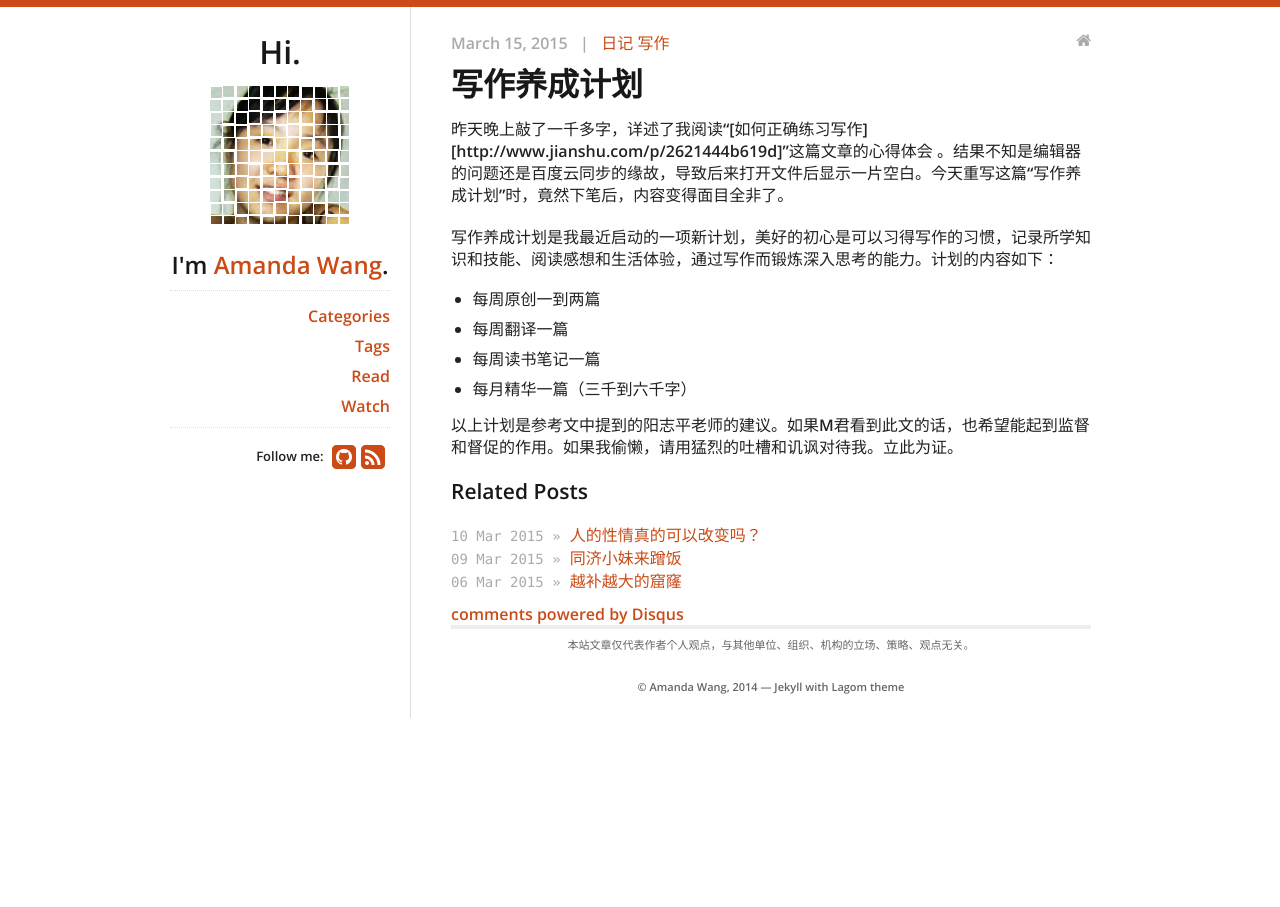
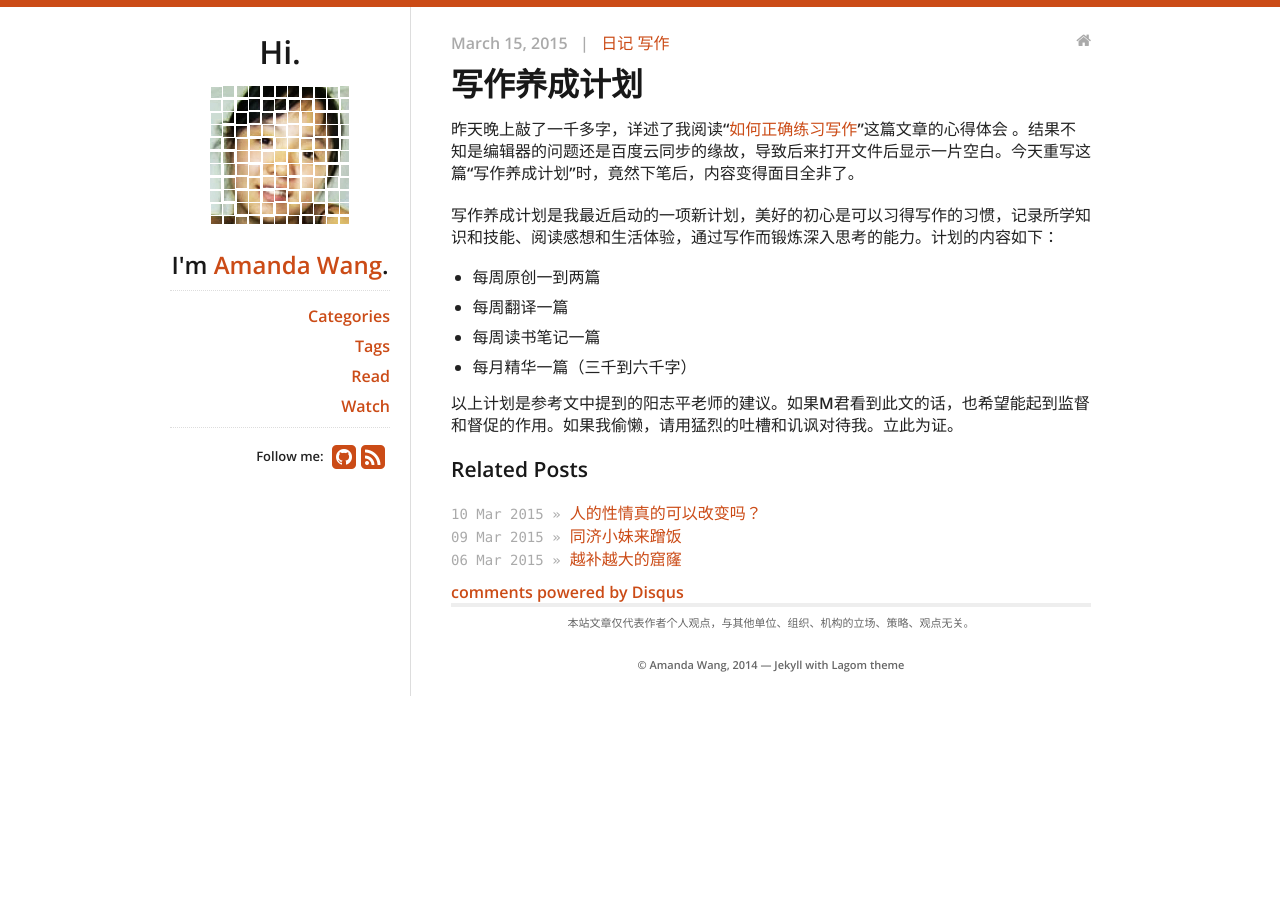
Before and after one commit to fantaghiro/fantaghiro.github.io, a Jekyll site: the page built from _posts/2015-03-15-Fostering-Writing-Habits.markdown, in a window 1280 px wide. Built offline with Jekyll 4.4.1, drawn with Linux system fonts in a browser that asks for light colours; nearby versions of some CDN libraries; comment, search, counter and statistics services are not loaded.

Commit message:
Update 2015-03-15-Fostering-Writing-Habits.markdown

```diff
--- a/_posts/2015-03-15-Fostering-Writing-Habits.markdown
+++ b/_posts/2015-03-15-Fostering-Writing-Habits.markdown
@@ -6,7 +6,7 @@ tags:
 - 日记 写作
 ---
 
-昨天晚上敲了一千多字，详述了我阅读“[如何正确练习写作][http://www.jianshu.com/p/2621444b619d]”这篇文章的心得体会 。结果不知是编辑器的问题还是百度云同步的缘故，导致后来打开文件后显示一片空白。今天重写这篇“写作养成计划”时，竟然下笔后，内容变得面目全非了。
+昨天晚上敲了一千多字，详述了我阅读“[如何正确练习写作](http://www.jianshu.com/p/2621444b619d)”这篇文章的心得体会 。结果不知是编辑器的问题还是百度云同步的缘故，导致后来打开文件后显示一片空白。今天重写这篇“写作养成计划”时，竟然下笔后，内容变得面目全非了。
 
 写作养成计划是我最近启动的一项新计划，美好的初心是可以习得写作的习惯，记录所学知识和技能、阅读感想和生活体验，通过写作而锻炼深入思考的能力。计划的内容如下：
 
```
